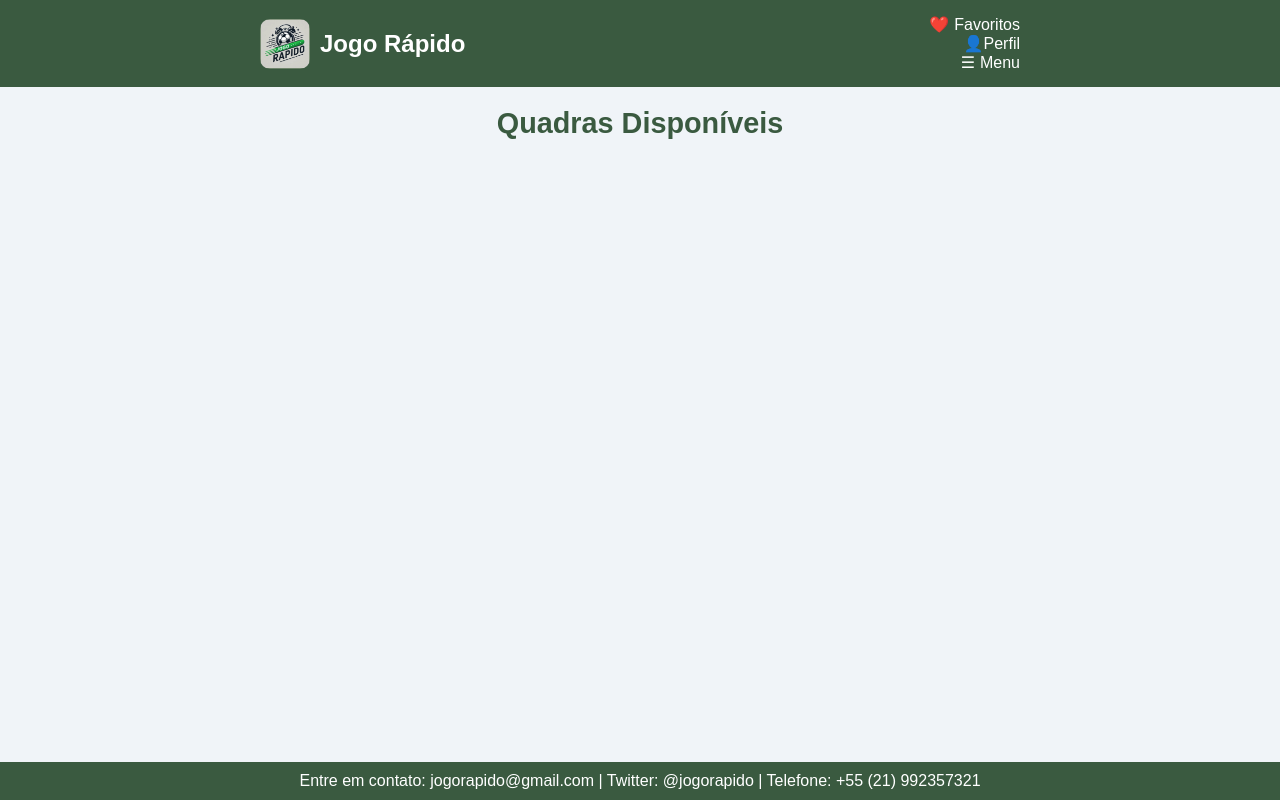
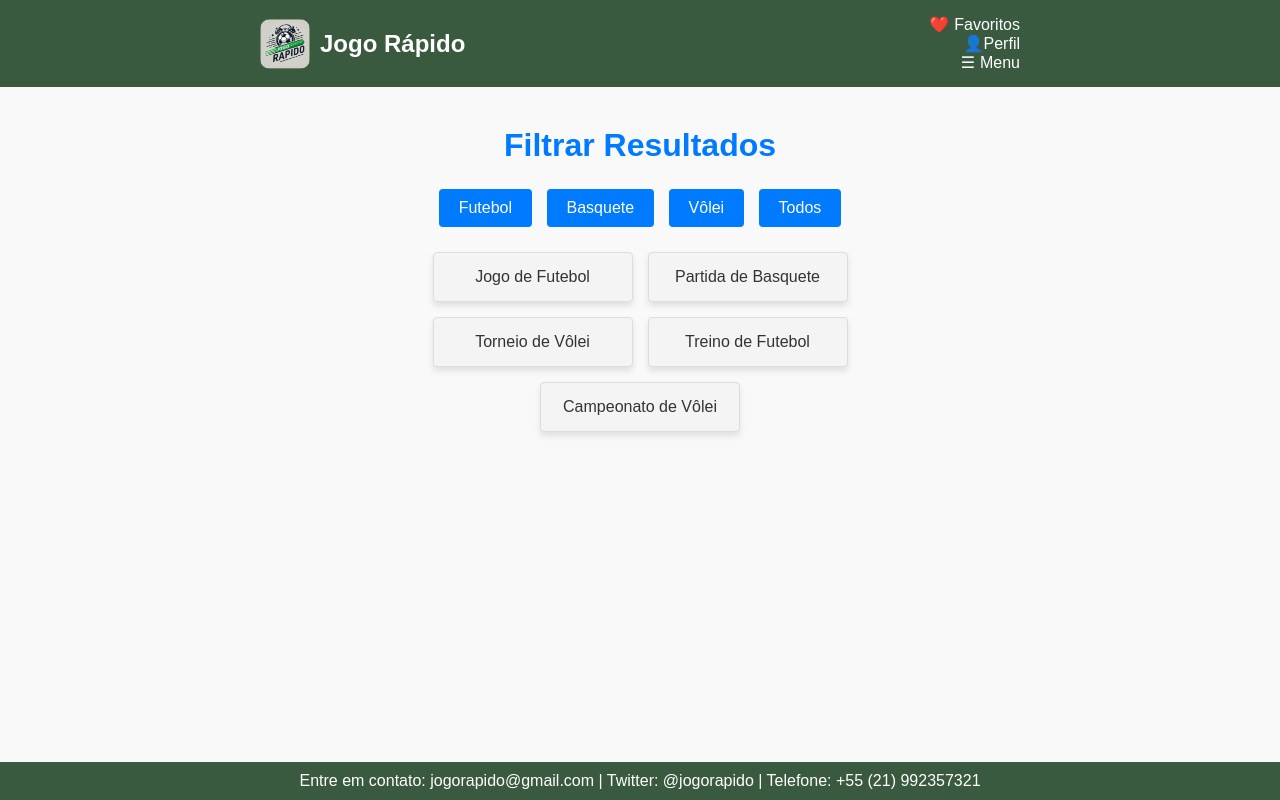
Before and after one commit to Pedro-Abruzzini/jogo_rapido, a Django app: page / in a window 1280 px wide. Run offline with Django 5.2, Linux system fonts and the light colour scheme; data that the repository does not hold is empty.

Commit message:
Adicionei um filtro a pagina base

```diff
--- a/jogo_rapido/static/style.css
+++ b/jogo_rapido/static/style.css
@@ -123,3 +123,67 @@ body {
   text-align: center;
   padding: 10px 0;
 }
+
+body {
+  margin: 0;
+  font-family: Arial, sans-serif;
+  background-color: #f9f9f9;
+  color: #333;
+}
+
+
+.filter-container {
+  width: 80%;
+  margin: 20px auto;
+  text-align: center;
+}
+
+.filter-container h1 {
+  font-size: 2em;
+  color: #007bff;
+  margin-bottom: 20px;
+}
+
+
+.filter-buttons {
+  margin-bottom: 20px;
+}
+
+.filter-button {
+  padding: 10px 20px;
+  font-size: 1em;
+  color: white;
+  background-color: #007bff;
+  border: none;
+  border-radius: 4px;
+  margin: 5px;
+  cursor: pointer;
+  transition: background-color 0.3s;
+}
+
+.filter-button:hover {
+  background-color: #0056b3;
+}
+
+
+.filter-results {
+  display: flex;
+  flex-wrap: wrap;
+  gap: 15px;
+  justify-content: center;
+}
+
+.result-item {
+  padding: 15px;
+  background-color: #f4f4f4;
+  border: 1px solid #ddd;
+  border-radius: 4px;
+  width: 200px;
+  text-align: center;
+  box-shadow: 0 4px 6px rgba(0, 0, 0, 0.1);
+  transition: transform 0.3s;
+}
+
+.result-item:hover {
+  transform: scale(1.05);
+}
--- a/jogo_rapido/templates/base.html
+++ b/jogo_rapido/templates/base.html
@@ -22,14 +22,46 @@
         </div>
     </header>
 
-
     <main class="content">
-        {% block content %}{% endblock %}
+        <div class="filter-container">
+            <h1>Filtrar Resultados</h1>
+            <div class="filter-buttons">
+                <button class="filter-button" data-filter="futebol">Futebol</button>
+                <button class="filter-button" data-filter="basquete">Basquete</button>
+                <button class="filter-button" data-filter="vôlei">Vôlei</button>
+                <button class="filter-button" data-filter="todos">Todos</button>
+            </div>
+            <div class="filter-results">
+                <div class="result-item" data-category="futebol">Jogo de Futebol</div>
+                <div class="result-item" data-category="basquete">Partida de Basquete</div>
+                <div class="result-item" data-category="vôlei">Torneio de Vôlei</div>
+                <div class="result-item" data-category="futebol">Treino de Futebol</div>
+                <div class="result-item" data-category="vôlei">Campeonato de Vôlei</div>
+            </div>
+        </div>
     </main>
-
 
     <footer class="footer">
         <p>Entre em contato: jogorapido@gmail.com | Twitter: @jogorapido | Telefone: +55 (21) 992357321</p>
     </footer>
+
+    <script>
+        // Script para aplicar o filtro
+        const buttons = document.querySelectorAll('.filter-button');
+        const items = document.querySelectorAll('.result-item');
+
+        buttons.forEach(button => {
+            button.addEventListener('click', () => {
+                const filter = button.dataset.filter;
+                items.forEach(item => {
+                    if (filter === 'todos' || item.dataset.category === filter) {
+                        item.style.display = 'block';
+                    } else {
+                        item.style.display = 'none';
+                    }
+                });
+            });
+        });
+    </script>
 </body>
 </html>
```
Also changed, not shown: jogo_rapido/templates/teste.html (added, +36 -0 lines), jogo_rapido/templates/home.html (line endings or trailing spaces).
